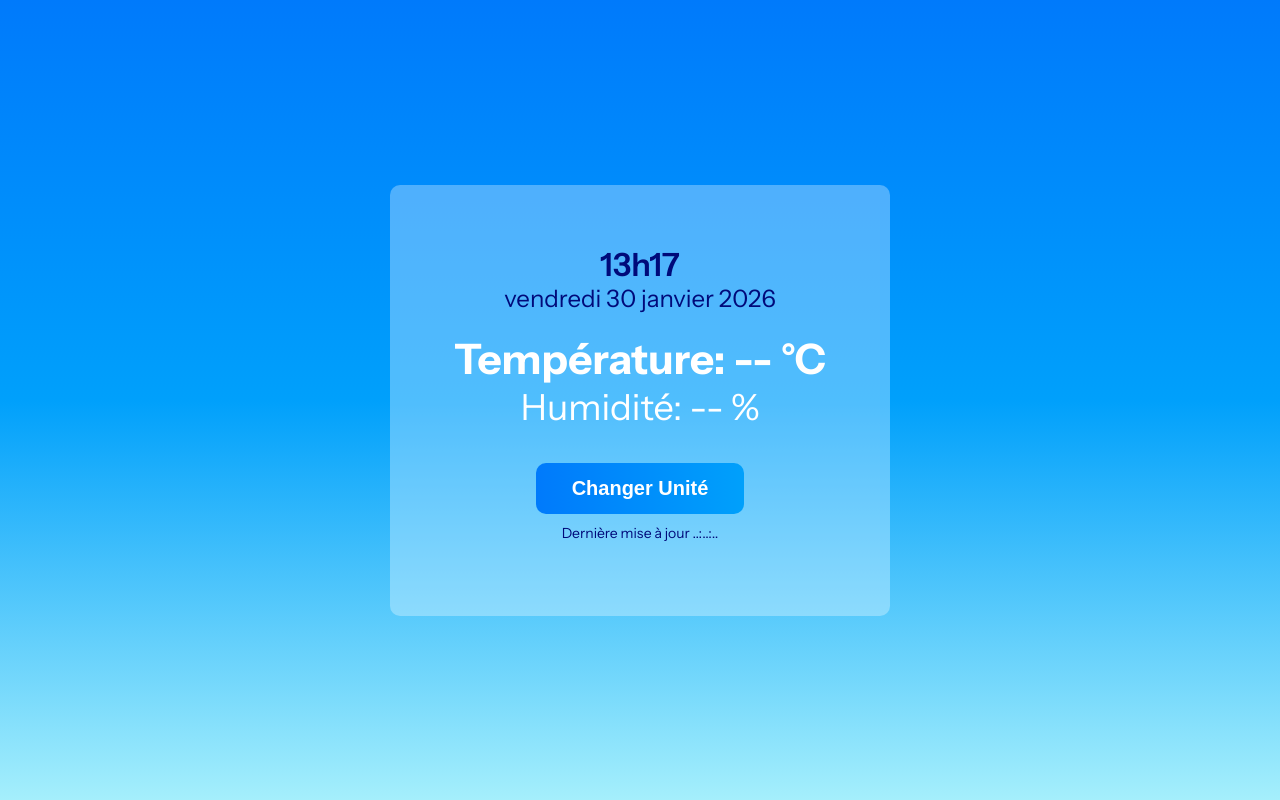
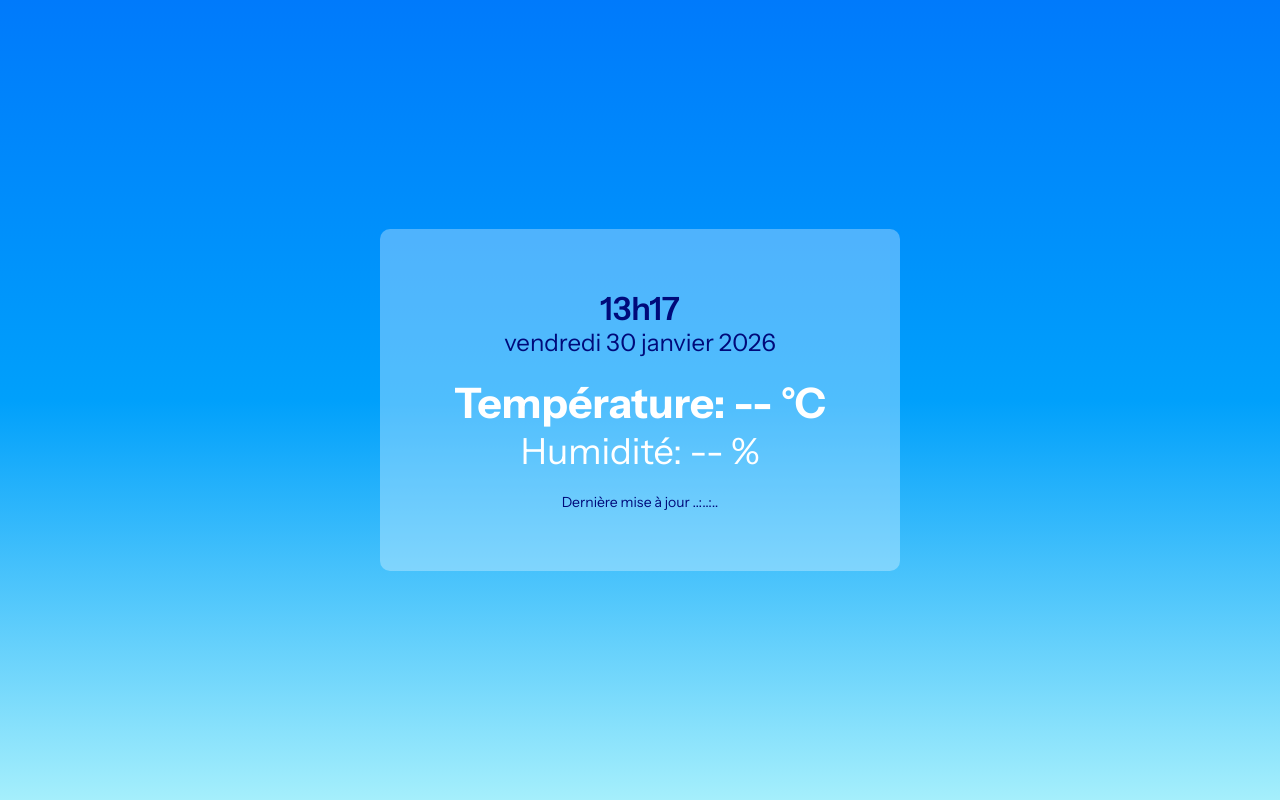
Before and after one commit to yelineeee/StationMeteo, a plain HTML site: page frontend/index.html in a window 1280 px wide. Drawn offline with Linux system fonts and the light colour scheme.

Commit message:
[FRONT] update style

```diff
--- a/frontend/index.html
+++ b/frontend/index.html
@@ -10,7 +10,6 @@
     <title>Station Météo</title>
   </head>
   <body>
-    <!-- <h1>Station Météo</h1> -->
     <div class="meteo-container">
         <h3><time id="heureJour"></time></h3>
         <h4><time id="dateJour"></time></h4>
@@ -18,9 +17,6 @@
             <h1>Température: <span id="temperature">--</span> °C</h1>
             <h2>Humidité: <span id="humidity">--</span> %</h2>
         </div>
-        <div>
-            <button id="switch">Changer Unité</button>
-        </div>
         <p>Dernière mise à jour <span id="dateMaJ"> ..:..:..</span></p>
         </div>
     </div>
--- a/frontend/script.js
+++ b/frontend/script.js
@@ -1,25 +1,26 @@
-// Heure
+// Heure / Date
+function updateDateTime() {
   const heureElem = document.getElementById("heureJour");
+  const timeElem = document.getElementById("dateJour");
+  const now = new Date();
   if (heureElem) {
     const pad = (n) => n.toString().padStart(2, "0");
-  const now = new Date();
     const heureStr = pad(now.getHours()) + "h" + pad(now.getMinutes());
     heureElem.dateTime = now.toTimeString().slice(0, 5);
     heureElem.textContent = heureStr;
   }
-
-// Date
-const date = new Date();
-const timeElem = document.getElementById("dateJour");
 if (timeElem) {
-  timeElem.dateTime = date.toISOString().split("T")[0];
-  timeElem.textContent = date.toLocaleDateString("fr-FR", {
+  timeElem.dateTime = now.toISOString().split("T")[0];
+  timeElem.textContent = now.toLocaleDateString("fr-FR", {
       weekday: "long",
       year: "numeric",
       month: "long",
       day: "numeric",
     });
   }
+}
+updateDateTime();
+setInterval(updateDateTime, 1000);
 
 // Dark mode
 function setThemeByHour() {
--- a/frontend/style.css
+++ b/frontend/style.css
@@ -1,6 +1,5 @@
 :root.light-mode {
   --blue900: #000a7a;
-  --blue800: #005fa3;
   --blue700: #007afb;
   --blue600: #00a0fb;
   --blue500: #a5effc;
@@ -10,7 +9,6 @@
 
 :root.dark-mode {
   --blue900: #00005a;
-  --blue800: #00a0fb;
   --blue700: #007afb;
   --blue600: #2e4cc3;
   --blue500: #0b1571;
@@ -23,7 +21,12 @@ body {
 }
 body {
   margin: 0;
-  background: linear-gradient( to bottom, var(--blue700) 0%, var(--blue600) 50%, var(--blue500) 100% );
+  background: linear-gradient(
+    to bottom,
+    var(--blue700) 0%,
+    var(--blue600) 50%,
+    var(--blue500) 100%
+  );
   display: flex;
   flex-direction: column;
   justify-content: center;
@@ -39,7 +42,7 @@ body {
   justify-content: center;
   background-color: var(--white0);
   border-radius: 10px;
-  width: 380px;
+  width: 400px;
   height: auto;
   color: var(--white);
   padding: 60px;
@@ -68,26 +71,9 @@ h4 {
   margin: 0 0 20px 0;
   color: var(--blue900);
 }
-#switch {
-  background: linear-gradient(
-    90deg,
-    var(--blue700) 0%,
-    var(--blue600) 100%
-  );
-  color: var(--white);
-  border: none;
-  border-radius: 10px;
-  padding: 14px 36px;
-  font-size: 20px;
-  font-weight: 600;
-  margin-top: 24px;
-}
-#switch:hover {
-  background: linear-gradient(90deg, var(--blue800) 0%, var(--blue700) 100%);
-  transform: translateY(-2px) scale(1.04);
-}
 p {
   margin-top: 10px;
   font-size: 14px;
   color: var(--blue900);
+  margin-bottom: 0;
 }
```
Lines whose indentation alone changed are shown as unchanged.
